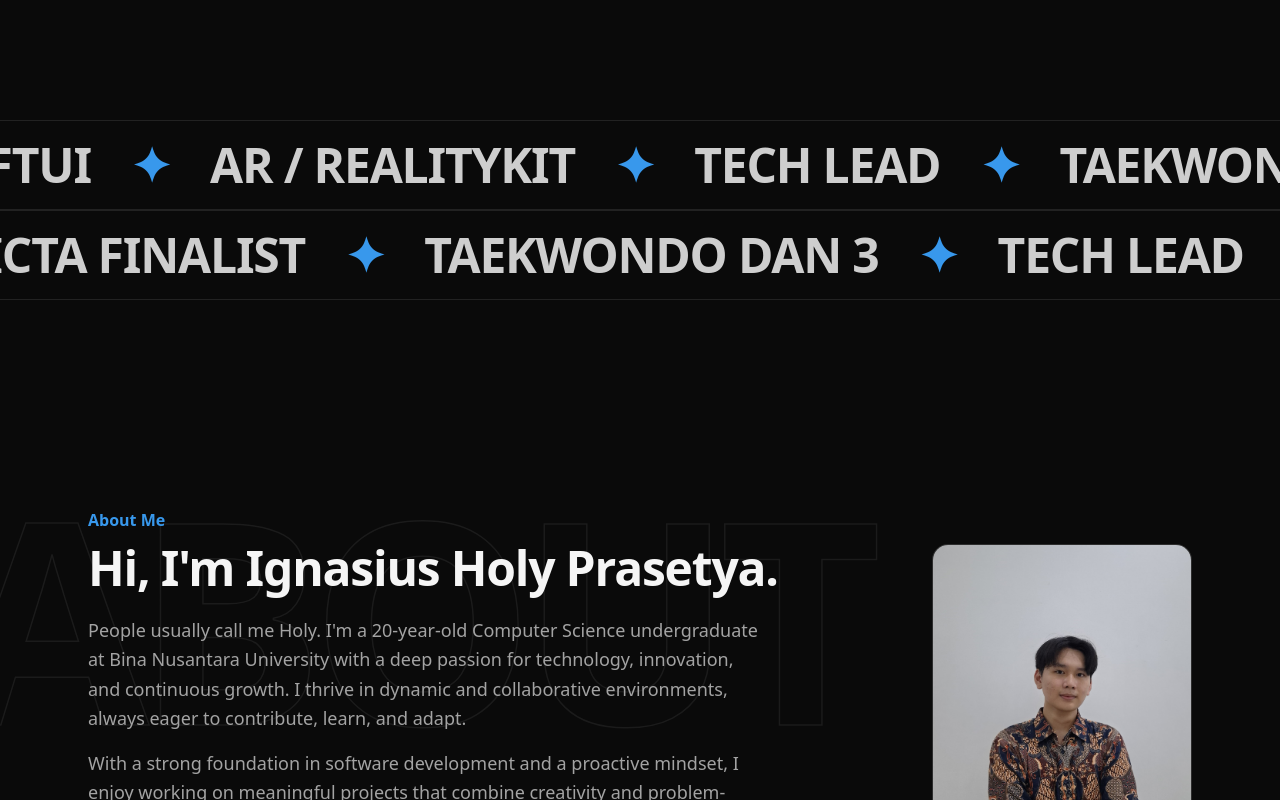
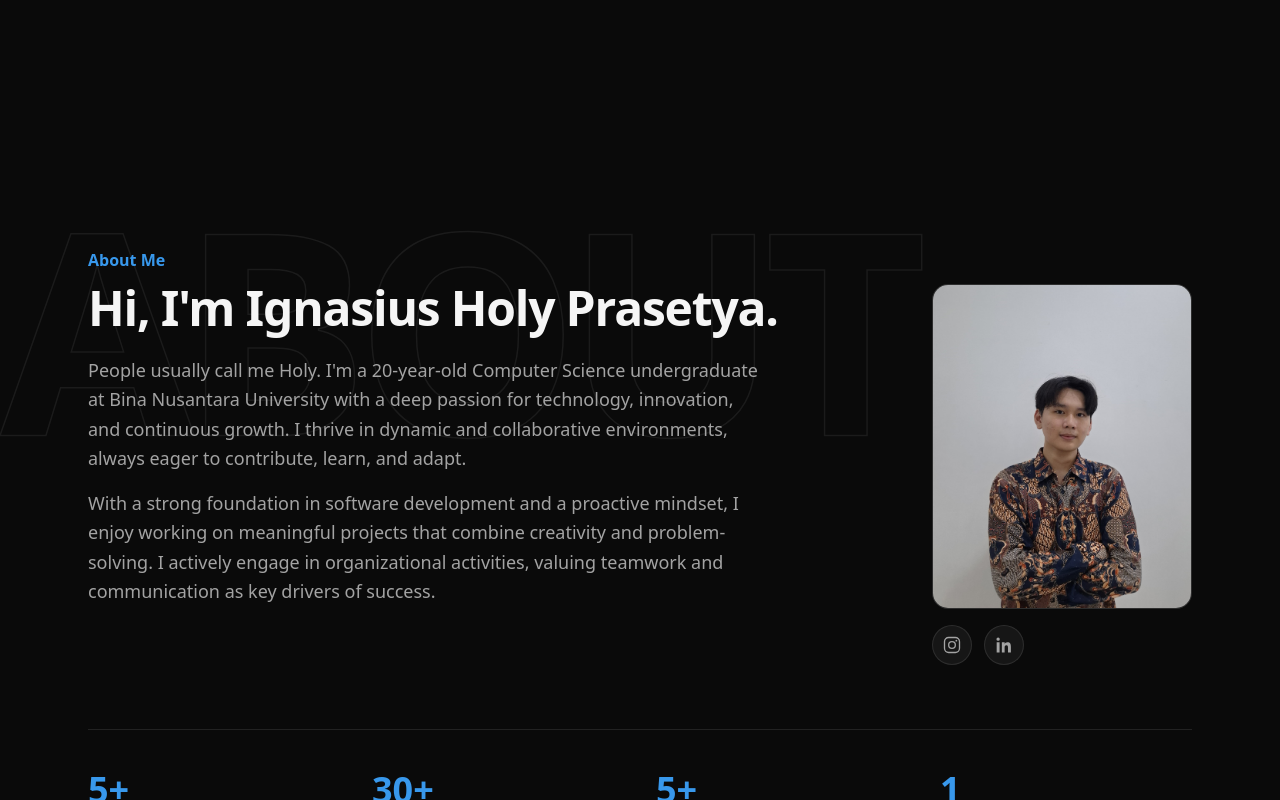
Before and after one commit to HolyPrasetya/porto, a Next.js app: page / in a window 1280 px wide. Shown: the part 1400-2200 px from the top of the page. Built offline with nearby package versions, Linux system fonts and the light colour scheme; a web font is replaced by a local one.

Commit message:
Remove horizontal scroll motion (marquees, sideways ghost text)
Co-Authored-By: Claude Sonnet 5.5 <noreply@anthropic.com>

```diff
--- a/src/components/Hero.tsx
+++ b/src/components/Hero.tsx
@@ -9,22 +9,13 @@ import {
 } from "framer-motion";
 import Link from "next/link";
 import Image from "next/image";
-import { ParallaxBackdrop, ScrollMarquee, ScrollProgress } from "./parallax";
+import { ParallaxBackdrop, ScrollProgress } from "./parallax";
 
 const chips = [
   { label: "SwiftUI", pos: "-left-10 top-[12%]", near: true, delay: 0 },
   { label: "ARKit", pos: "-right-8 top-[30%]", near: false, delay: 0.6 },
   { label: "RealityKit", pos: "-left-12 bottom-[22%]", near: false, delay: 1.1 },
   { label: "APICTA Finalist", pos: "-right-10 bottom-[8%]", near: true, delay: 0.3 },
-];
-
-const roles = [
-  "iOS Developer",
-  "SwiftUI",
-  "AR / RealityKit",
-  "Tech Lead",
-  "Taekwondo DAN 3",
-  "APICTA Finalist",
 ];
 
 export default function Hero() {
@@ -46,7 +37,7 @@ export default function Hero() {
   const photoY = useTransform(p, [0, 1], [0, 90 * k]);
   const chipFar = useTransform(p, [0, 1], [0, -140 * k]);
   const chipNear = useTransform(p, [0, 1], [0, -260 * k]);
-  const bigWordX = useTransform(p, [0, 1], ["0%", `${-10 * k}%`]);
+  const bigWordY = useTransform(p, [0, 1], [0, -80 * k]);
   const ringRotate = useTransform(p, [0, 1], [0, 90 * k]);
   const hintOpacity = useTransform(p, [0, 0.12], [1, 0]);
 
@@ -60,7 +51,7 @@ export default function Hero() {
           {/* far layer: giant word */}
           <motion.div
             aria-hidden
-            style={{ x: bigWordX, WebkitTextStroke: "2px rgba(255,255,255,0.08)" }}
+            style={{ y: bigWordY, WebkitTextStroke: "2px rgba(255,255,255,0.08)" }}
             className="pointer-events-none absolute left-0 top-1/2 -translate-y-1/2 whitespace-nowrap text-[28vw] font-black leading-none tracking-tighter text-transparent"
           >
             HOLY PRASETYA
@@ -183,10 +174,6 @@ export default function Hero() {
         </section>
       </div>
 
-      <div className="pb-20">
-        <ScrollMarquee items={roles} />
-        <ScrollMarquee items={[...roles].reverse()} reverse />
-      </div>
     </>
   );
 }
--- a/src/components/parallax.tsx
+++ b/src/components/parallax.tsx
@@ -70,11 +70,7 @@ export function GhostText({
     target: ref,
     offset: ["start end", "end start"],
   });
-  const x = useTransform(
-    scrollYProgress,
-    [0, 1],
-    reduce ? ["0%", "0%"] : [`${from}%`, `${to}%`],
-  );
+  const y = useTransform(scrollYProgress, [0, 1], reduce ? [0, 0] : [40, -40]);
 
   return (
     <div
@@ -83,7 +79,7 @@ export function GhostText({
       className={`pointer-events-none absolute inset-x-0 top-24 select-none overflow-hidden ${className}`}
     >
       <motion.div
-        style={{ x, WebkitTextStroke: "1.5px rgba(255,255,255,0.07)" }}
+        style={{ y, WebkitTextStroke: "1.5px rgba(255,255,255,0.07)" }}
         className="whitespace-nowrap text-[clamp(6rem,22vw,20rem)] font-black uppercase leading-none tracking-tighter text-transparent"
       >
         {children}
@@ -149,41 +145,3 @@ export function ScrollProgress() {
     />
   );
 }
-
-/** Horizontal strip of words that scrolls sideways with the page (opposite directions per row). */
-export function ScrollMarquee({
-  items,
-  reverse = false,
-}: {
-  items: string[];
-  reverse?: boolean;
-}) {
-  const ref = useRef<HTMLDivElement>(null);
-  const reduce = useReducedMotion();
-  const { scrollYProgress } = useScroll({
-    target: ref,
-    offset: ["start end", "end start"],
-  });
-  const x = useTransform(
-    scrollYProgress,
-    [0, 1],
-    reduce ? ["0%", "0%"] : reverse ? ["-8%", "0%"] : ["0%", "-8%"],
-  );
-  const smooth = useSpring(x as never, { stiffness: 40, damping: 22 });
-  const row = [...items, ...items, ...items];
-  return (
-    <div ref={ref} className="overflow-hidden border-y border-white/10 py-5">
-      <motion.div style={{ x: smooth }} className="flex w-max gap-10 whitespace-nowrap">
-        {row.map((t, i) => (
-          <span
-            key={i}
-            className="flex items-center gap-10 text-3xl font-extrabold uppercase tracking-tight text-white/80 sm:text-5xl"
-          >
-            {t}
-            <span className="text-accent">✦</span>
-          </span>
-        ))}
-      </motion.div>
-    </div>
-  );
-}
```
